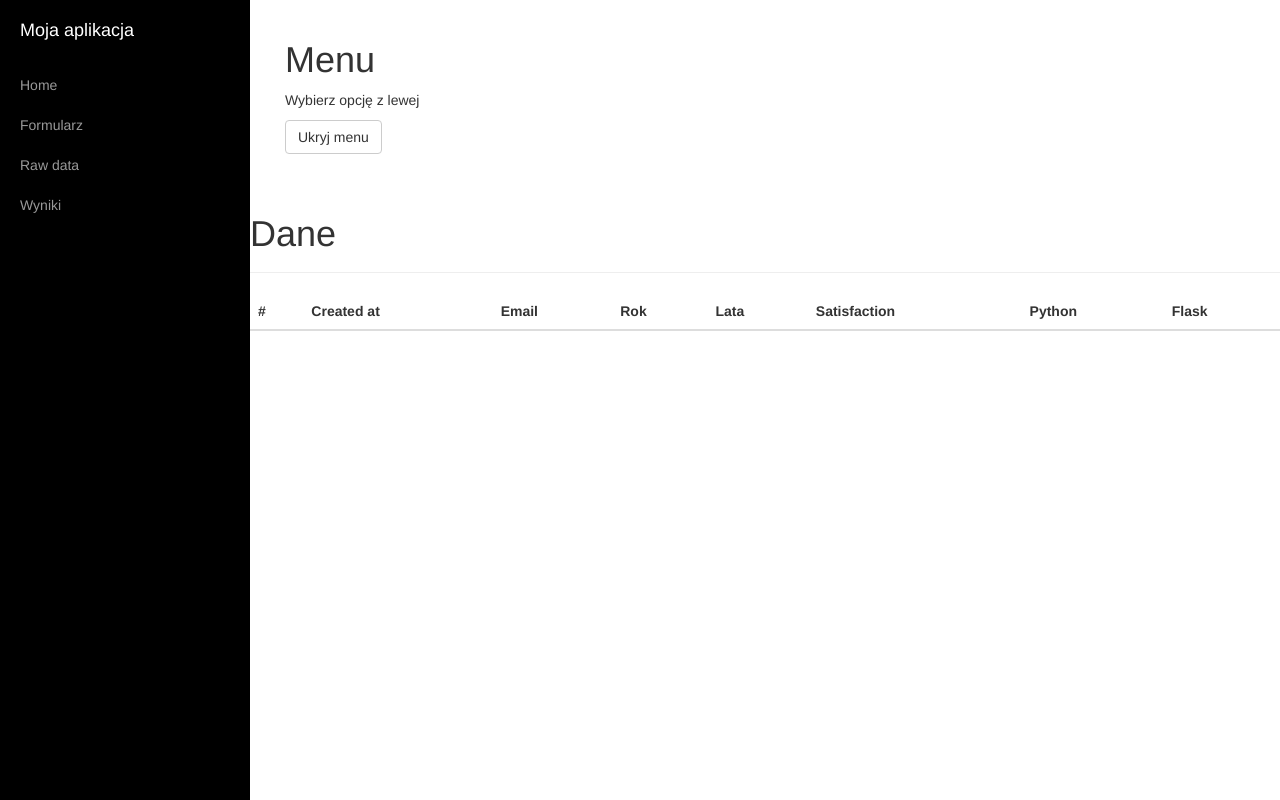
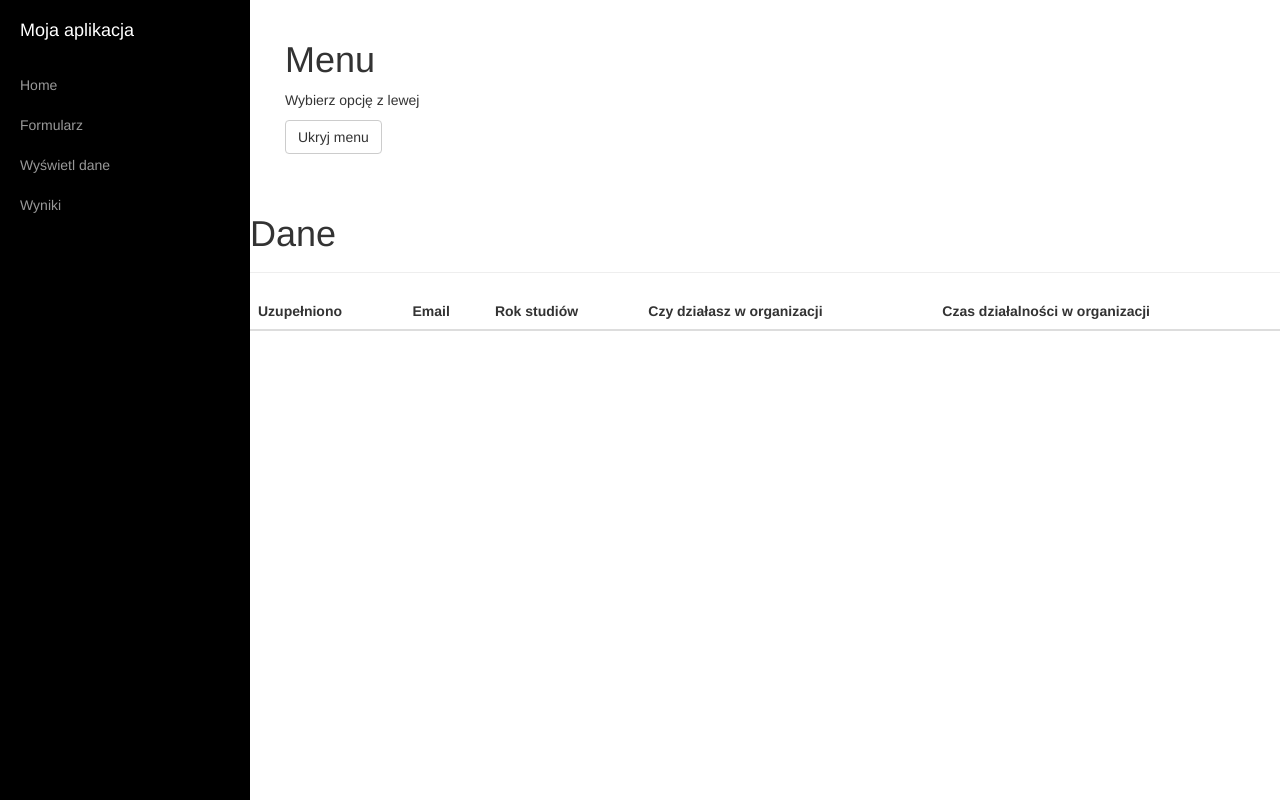
Before and after one commit to rozum93/appweb1, a Flask app: page /raw in a window 1280 px wide. Run offline with Flask 2, Linux system fonts and the light colour scheme; data that the repository does not hold is empty; some libraries are stand-ins or nearby versions.

Commit message:
działa wyświetlanie i wprowadzanie danych do formularza, niedziała natmoiast sekcja "wyniki", bycmoze nalzey stowrzyc dodatkowa dana "id"

```diff
--- a/main.py
+++ b/main.py
@@ -6,11 +6,13 @@ import statistics
 app = Flask(__name__)
 #app.config['SQLALCHEMY_DATABASE_URI'] = 'sqlite:///:memory:'
 app.config['SQLALCHEMY_DATABASE_URI'] = 'sqlite:///dane.db'
+#powinna utworzyc sie baza o nazwie dane.db- ja takamam
 app.config['SQLALCHEMY_TRACK_MODIFICATIONS'] = 'True'
 
 db = SQLAlchemy(app)
 
 class Dane(db.Model):
+    #tu definiujemy zmienne w bazie, byc mozetrezba dodac id
     __tablename__ = 'dane'
     id = db.Column(db.Integer, primary_key=True)
     created_at = db.Column(db.DateTime, default=datetime.now)
@@ -31,25 +33,26 @@ class Dane(db.Model):
 
 db.create_all()
 
-
+# te wszystkie zaczynajace sie od malpki pozwalaja pozniej na przekierowanie na stronie do odpowiednich plikow html
 @app.route("/")
 def index():
     return render_template('index.html')
-
+#tu jest nasz formularz, wyswietlany na stronie
 @app.route("/form")
 def show_form():
     return render_template('form.html')
 
+#ta czesc odpowiada za wyswietlanie danych w wierszach
 @app.route("/raw")
 def show_raw():
     fd = db.session.query(Dane).all()
     return render_template('raw.html', dane=fd)
 
-
+# w tej czesci maja pojawic sie wykresy
 @app.route("/wyniki")
 def show_result():
     fd_list = db.session.query(Dane).all()
-
+#robi tablice z poszczegolnych danych i nastepnie liczy srednia
     czas = []
     spotkania = []
     tematyka = []
@@ -74,12 +77,12 @@ def show_result():
     else:
         mean_tematyka = 0
 
-    # Prepare data for google charts
-    data = [['Python skill', mean_czas], ['Flask skill', mean_spotkania], ['Tematyka', mean_tematyka]]
+    # przygotowywuje dane, aby mogly byc uzyte w google charts
+    data = [['Czas', mean_czas], ['Ilość spotkań', mean_spotkania], ['Tematyka', mean_tematyka]]
 
     return render_template('wyniki.html', data=data)
 
-
+#pobieranie danych z formularza
 @app.route("/save", methods=['POST'])
 def save():
     # Get data from FORM
--- a/templates/index.html
+++ b/templates/index.html
@@ -40,7 +40,7 @@
                     <a href="/form">Formularz</a>
                 </li>
                 <li>
-                    <a href="/raw">Raw data</a>
+                    <a href="/raw">Wyświetl dane</a>
                 </li>
                 <li>
                     <a href="/wyniki">Wyniki</a>
@@ -80,7 +80,6 @@
         $("#wrapper").toggleClass("toggled");
     });
     </script>
-	<script src="static/js/bootstrap.min.js"></script>
 </body>
 
 </html>
--- a/templates/raw.html
+++ b/templates/raw.html
@@ -9,30 +9,22 @@
 <table class="table">
     <thead>
     <tr>
-        <th>#</th>
-        <th>Created at</th>
+        <th>Uzupełniono</th>
         <th>Email</th>
-        <th>Rok</th>
-        <th>Lata</th>
-        <th>Satisfaction</th>
-        <th>Python</th>
-        <th>Flask</th>
-    </tr>
+        <th>Rok studiów</th>
+        <th>Czy działasz w organizacji</th>
+        <th>Czas działalności w organizacji</th>
+        </tr>
     </thead>
 
     <tbody>
-    {% for element in formdata %}
+    {% for element in dane %}
     <tr>
-        <td>{{ element.id }}</td>
         <td>{{ element.created_at }}</td>
         <td>{{ element.email }}</td>
         <td>{{ element.rok }}</td>
         <td>{{ element.lata }}</td>
-        <td>{{ element.satisfaction }}</td>
         <td>{{ element.czas}}</td>
-        <td>{{ element.spotkania}}</td>
-        <td>{{ element.tematyka }}</td>
-
     </tr>
     {% endfor %}
     </tbody>
```
Also changed, not shown: templates/wyniki.html (+27 -16 lines).
